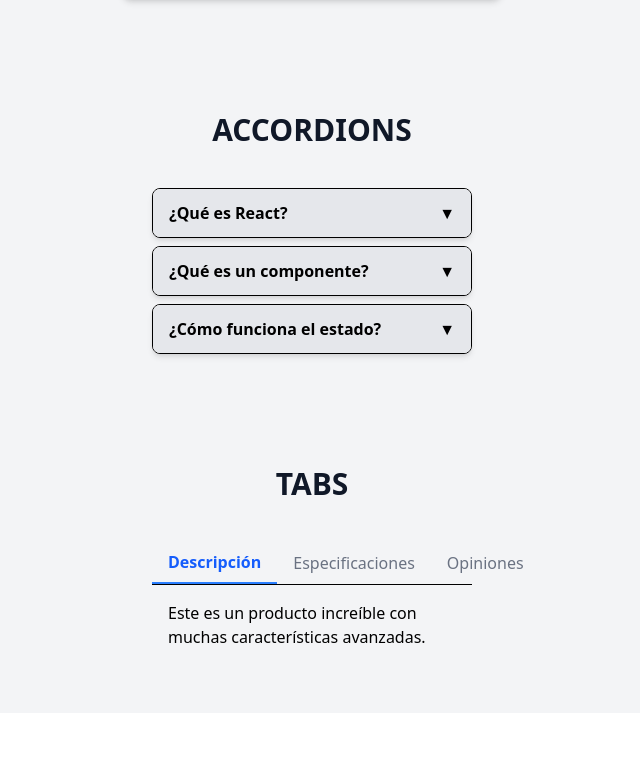
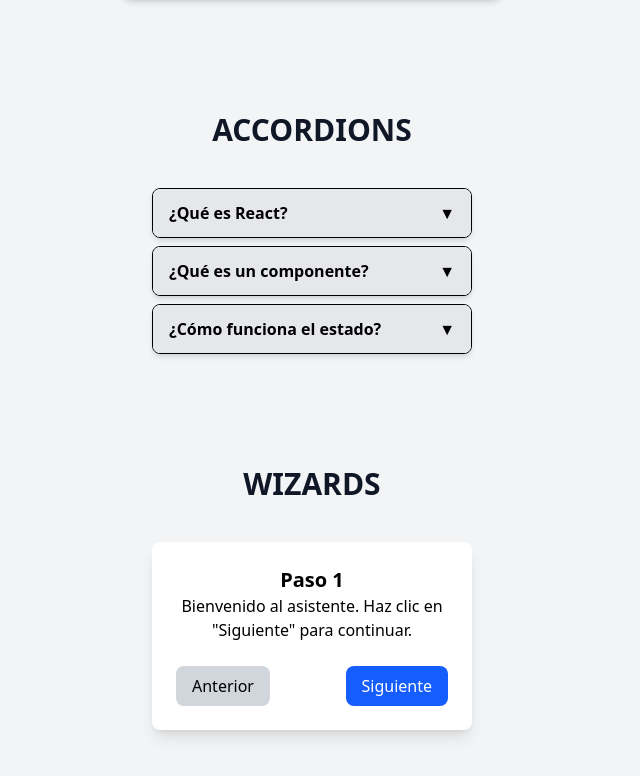
Before and after one commit to MartaFagundez/react-patterns-study-compound-components, a React (Vite) app: page / in a window 1280 px wide. Shown: the part 1005-1781 px from the top of the page, without its empty margins (328-968 px from the left). Before the commit the page ends 1718 px from the top, so only its background shows below. Built offline with nearby package versions, Linux system fonts and the light colour scheme.

Commit message:
feat: create Wizard compound component

```diff
--- a/src/App.jsx
+++ b/src/App.jsx
@@ -1,7 +1,7 @@
 import Accordion from "./components/accordions/Accordion";
 import ProductCard from "./components/cards/ProductCard";
 import ProfileCard from "./components/cards/ProfileCard";
-import Tabs from "./components/tabs/Tabs";
+import Wizard from "./components/wizard/Wizard";
 
 function App() {
   return (
@@ -104,34 +104,40 @@ function App() {
           </Accordion>
         </section>
 
+        {/* WIZARDS */}
         <section className="flex flex-col justify-center items-center gap-8">
-          <h2 className="mb-2 text-2xl font-bold text-center text-gray-900 md:text-3xl uppercase">Tabs</h2>
-          <Tabs defaultIndex={0}>
-            <Tabs.List>
-              <Tabs.Tab index={0}>Descripción</Tabs.Tab>
-              <Tabs.Tab index={1}>Especificaciones</Tabs.Tab>
-              <Tabs.Tab index={2}>Opiniones</Tabs.Tab>
-            </Tabs.List>
+          <h2 className="mb-2 text-2xl font-bold text-center text-gray-900 md:text-3xl uppercase">
+            Wizards
+          </h2>
 
-            <Tabs.Panels>
-              <Tabs.Panel>
-                <p>
-                  Este es un producto increíble con muchas características
-                  avanzadas.
-                </p>
-              </Tabs.Panel>
-              <Tabs.Panel>
-                <p>
-                  Peso: 1.2 kg, Dimensiones: 25 x 15 x 10 cm, Material: Aluminio
-                </p>
-              </Tabs.Panel>
-              <Tabs.Panel>
-                <p>
-                  ⭐⭐⭐⭐⭐ - ¡Me encantó este producto! Lo recomiendo mucho.
-                </p>
-              </Tabs.Panel>
-            </Tabs.Panels>
-          </Tabs>
+          <Wizard>
+            <Wizard.Step>
+              <h2 className="text-xl font-semibold">Paso 1</h2>
+              <p>
+                Bienvenido al asistente. Haz clic en "Siguiente" para continuar.
+              </p>
+            </Wizard.Step>
+
+            <Wizard.Step>
+              <h2 className="text-xl font-semibold">Paso 2</h2>
+              <p>Por favor, proporciona tu información.</p>
+              <input
+                type="text"
+                placeholder="Nombre"
+                className="mt-2 px-3 py-2 border rounded-lg w-full"
+              />
+            </Wizard.Step>
+
+            <Wizard.Step>
+              <h2 className="text-xl font-semibold">Paso 3</h2>
+              <p>
+                ¡Gracias por completar el formulario! Presiona "Finalizar" para
+                salir.
+              </p>
+            </Wizard.Step>
+
+            <Wizard.Navigation />
+          </Wizard>
         </section>
       </div>
     </div>
--- /dev/null
+++ b/src/components/wizard/Wizard.jsx
@@ -0,0 +1,60 @@
+import { createContext, useContext, useState, Children} from "react";
+
+const WizardContext = createContext();
+
+const Wizard = ({ children }) => {
+  const [currentStep, setCurrentStep] = useState(0);
+
+  const steps = Children.toArray(children).filter((child) => child.type !== WizardNavigation);
+
+  const nextStep = () => {
+    if (currentStep < steps.length - 1) setCurrentStep((prev) => prev + 1);
+  };
+
+  const prevStep = () => {
+    if (currentStep > 0) setCurrentStep((prev) => prev - 1);
+  };
+
+  return (
+    <WizardContext.Provider value={{ currentStep, steps, nextStep, prevStep }}>
+      <div className="w-80 mx-auto bg-white p-6 shadow-lg rounded-lg">
+        {steps[currentStep]}
+        {/* 📌 Renderizamos la navegación SIEMPRE debajo del paso actual */}
+        {Children.toArray(children).find((child) => child.type === WizardNavigation)}
+      </div>
+    </WizardContext.Provider>
+  );
+};
+
+const WizardStep = ({ children }) => {
+  return <div className="text-center">{children}</div>;
+};
+
+const WizardNavigation = () => {
+  const { currentStep, steps, nextStep, prevStep } = useContext(WizardContext);
+
+  return (
+    <div className="mt-6 flex justify-between">
+      <button
+        onClick={prevStep}
+        disabled={currentStep === 0}
+        className={`px-4 py-2 rounded-lg ${currentStep === 0 ? "bg-gray-300 cursor-not-allowed" : "bg-gray-700 text-white hover:bg-gray-900"}`}
+      >
+        Anterior
+      </button>
+      <button
+        onClick={nextStep}
+        disabled={currentStep === steps.length - 1}
+        className={`px-4 py-2 rounded-lg ${currentStep === steps.length - 1 ? "bg-gray-300 cursor-not-allowed" : "bg-blue-600 text-white hover:bg-blue-800"}`}
+      >
+        Siguiente
+      </button>
+    </div>
+  );
+};
+
+// 📌 Asignamos los subcomponentes al Wizard principal
+Wizard.Step = WizardStep;
+Wizard.Navigation = WizardNavigation;
+
+export default Wizard;
```
